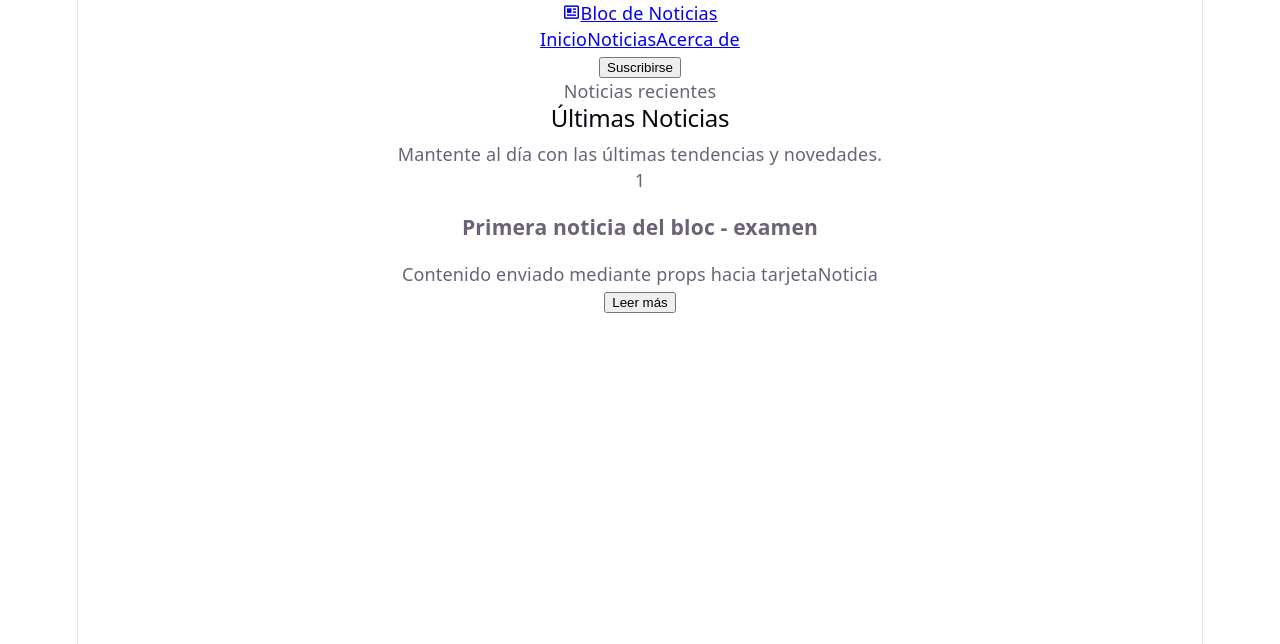
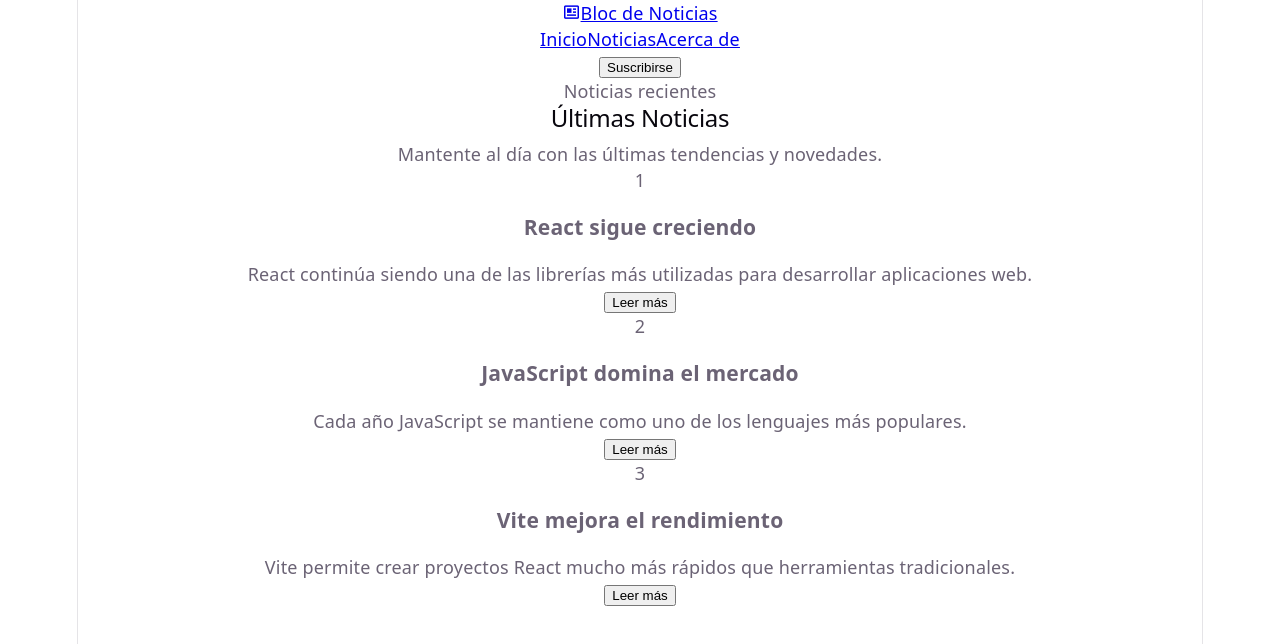
Before and after one commit to cstalyin16/FundamentosReact, a React (Vite) app in the folder Examen/proyecto-bloc/: page / in a window 1280 px wide. Shown: the top 644 px of the page. Built offline with nearby package versions, Linux system fonts and the light colour scheme.

Commit message:
feat: Add examples of news and map visualization

```diff
--- a/Examen/proyecto-bloc/src/components/ListaNoticias.jsx
+++ b/Examen/proyecto-bloc/src/components/ListaNoticias.jsx
@@ -1,11 +1,23 @@
 import TarjetaNoticia from "./TarjetaNoticia";
 
 function ListaNoticias() {
-  const noticiaEjemplo = {
-    id: 1,
-    title: "Primera noticia del bloc - examen",
-    body: "Contenido enviado mediante props hacia tarjetaNoticia",
-  };
+  const noticias = [
+    {
+      id: 1,
+      title: "React sigue creciendo",
+      body: "React continúa siendo una de las librerías más utilizadas para desarrollar aplicaciones web.",
+    },
+    {
+      id: 2,
+      title: "JavaScript domina el mercado",
+      body: "Cada año JavaScript se mantiene como uno de los lenguajes más populares.",
+    },
+    {
+      id: 3,
+      title: "Vite mejora el rendimiento",
+      body: "Vite permite crear proyectos React mucho más rápidos que herramientas tradicionales.",
+    },
+  ];
 
   return (
     <main id="noticias">
@@ -16,8 +28,11 @@ function ListaNoticias() {
 
         <p>Mantente al día con las últimas tendencias y novedades.</p>
       </section>
+
       <section>
-        <TarjetaNoticia info={noticiaEjemplo} />
+        {noticias.map((noticia) => (
+          <TarjetaNoticia key={noticia.id} info={noticia} />
+        ))}
       </section>
     </main>
   );
```
